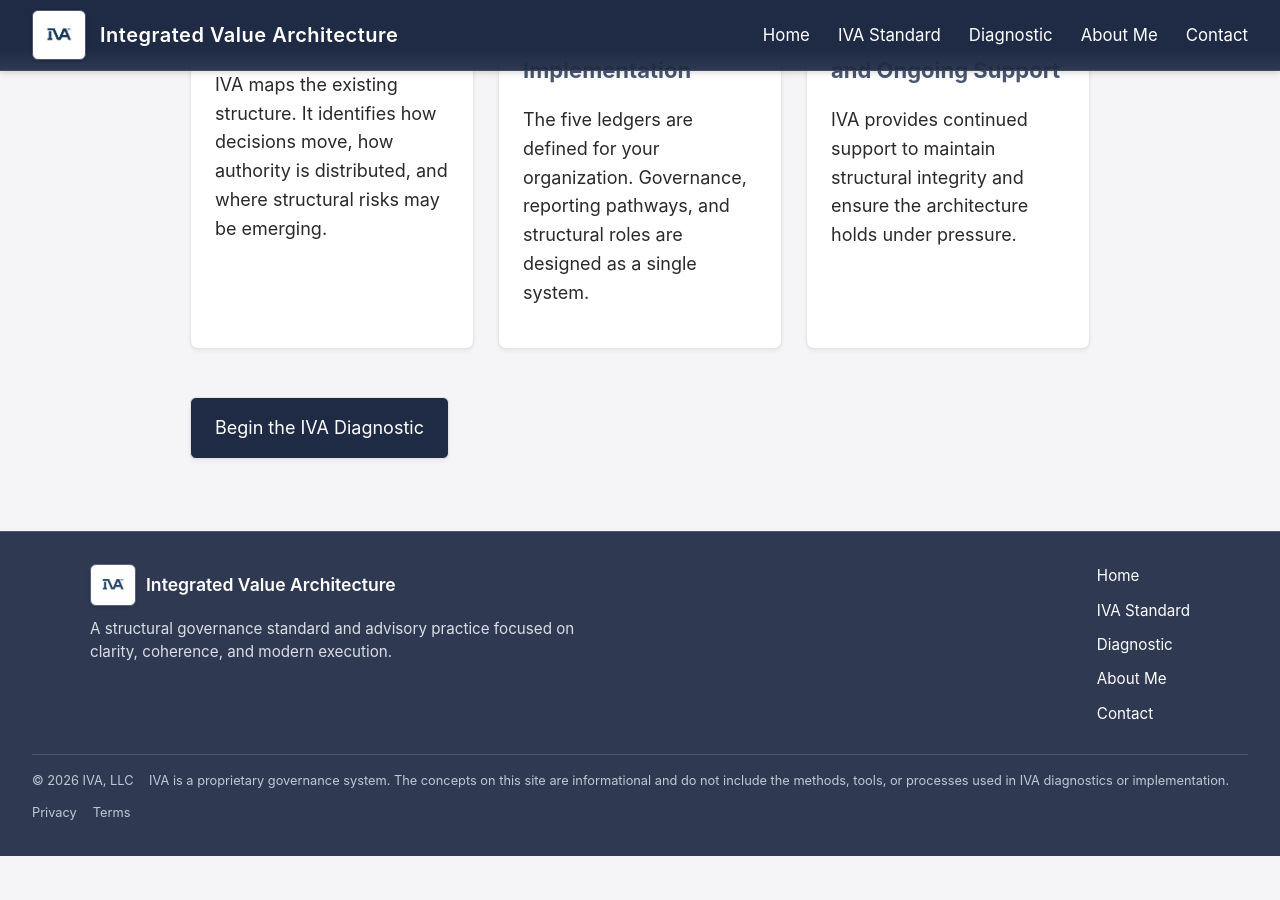
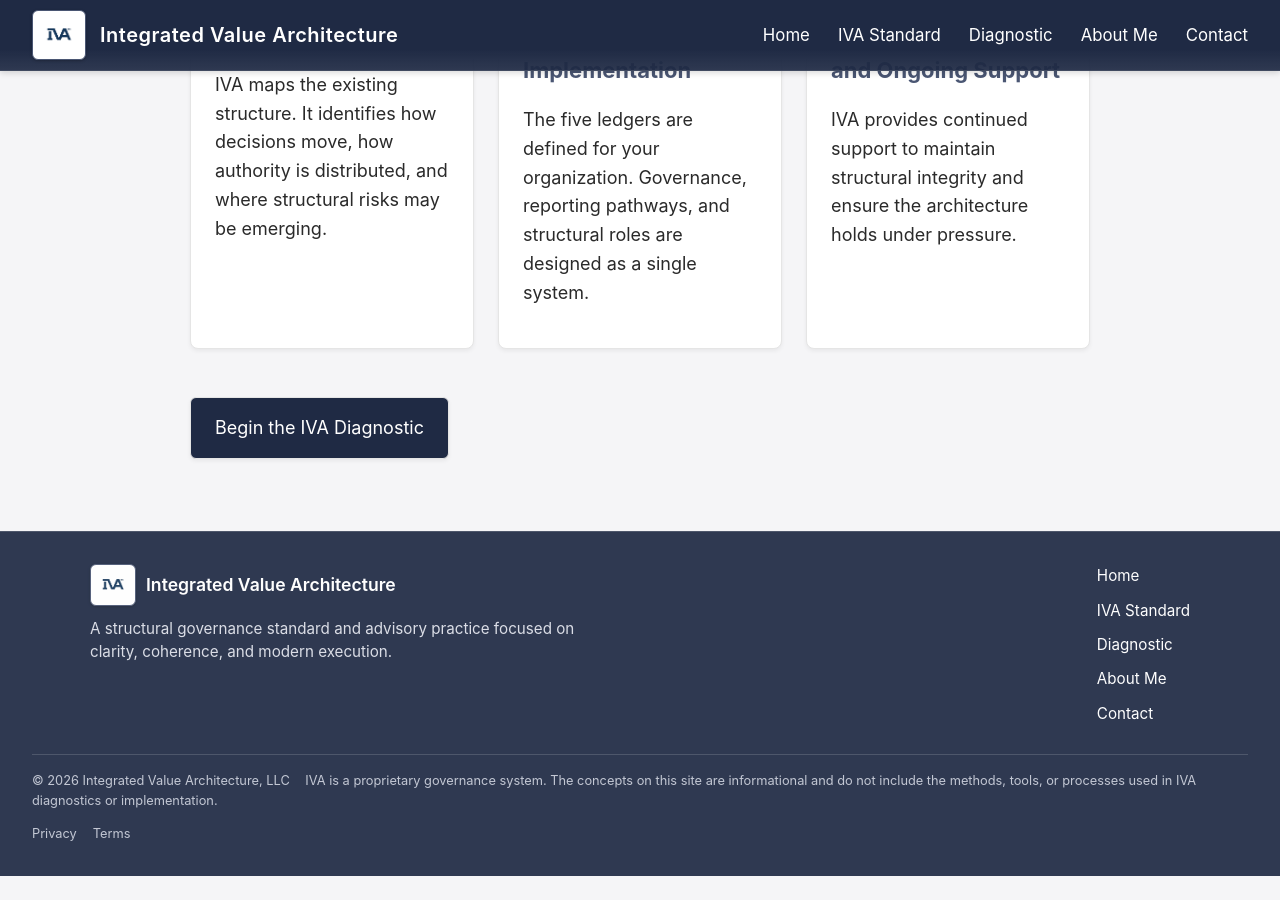
Before and after one commit to efost7873/integratedvaluearchitecture.com, a Jekyll site: the page built from index.md, in a window 1280 px wide and 900 px high, scrolled down 3136 px. Built offline with Jekyll 4.4.1, drawn with Linux system fonts in a browser that asks for light colours.

Commit message:
Update footer.html

```diff
--- a/_includes/footer.html
+++ b/_includes/footer.html
@@ -52,7 +52,7 @@
     gap: 12px;
   ">
     <div>
-      © 2026 IVA, LLC
+      © 2026 Integrated Value Architecture, LLC
       <span style="margin-left: 12px;">
         IVA is a proprietary governance system. The concepts on this site are informational and do not include the methods, tools, or processes used in IVA diagnostics or implementation.
       </span>
@@ -64,7 +64,7 @@
     </div>
   </div>
 
-  <!-- Hover underline animation (matches header) -->
+  <!-- Hover underline animation -->
   <style>
     .iva-footer-link::after {
       content: "";
```
